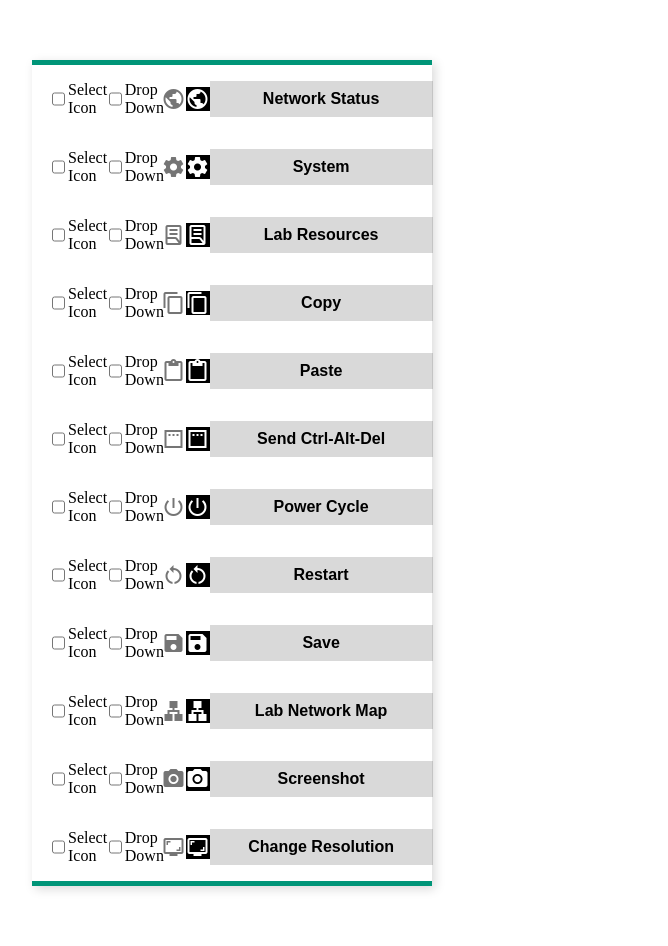
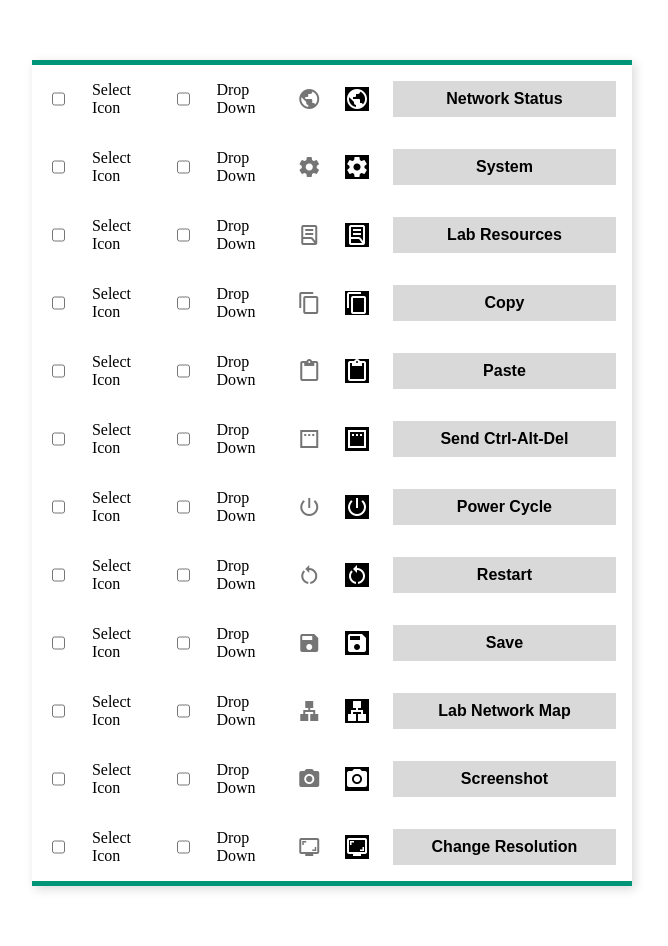
Before and after one commit to jkirchtcc/jkirchtcc.github.io, a Jekyll site: the page icons.html, which Jekyll copies as it is, in a window 1280 px wide. Shown: the whole page, without its empty margins (160-828 px from the left). Built offline with Jekyll 4.4.1, drawn with Linux system fonts in a browser that asks for light colours.

Commit message:
Update main.css

```diff
--- a/css/main.css
+++ b/css/main.css
@@ -52,7 +52,7 @@ ul.posts li {
 .container {
 	display: flex;
 	flex-direction: column;
-	width: 400px;
+	width: 600px;
 	box-shadow: 3px 3px 10px rgba(0, 0, 0, 0.15);
 	border-top: 5px solid #009578;
 	border-bottom: 5px solid #009578;
```
